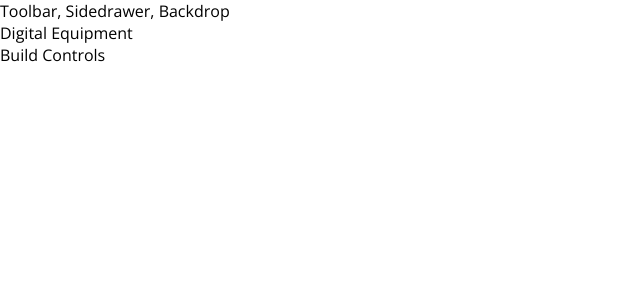
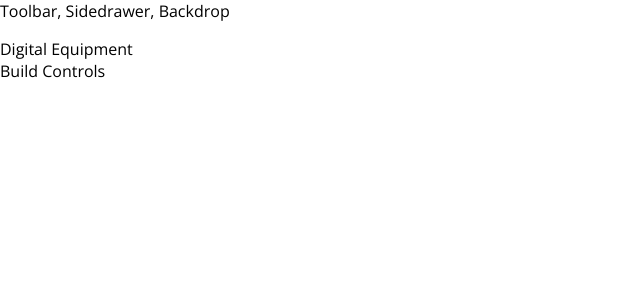
Before and after one commit to ThomasHAOD/digital-performance-setup-builder, a React (Create React App) app: page / in a window 1280 px wide. Shown: the top 300 px of the page, without its empty margins (0-640 px from the left). Built offline with nearby package versions, Linux system fonts and the light colour scheme.

Commit message:
add layout.css file

```diff
--- a/src/components/Layout/Layout.js
+++ b/src/components/Layout/Layout.js
@@ -1,12 +1,14 @@
 import React, { Fragment } from "react";
 
 import Aux from "../../hoc/Aux";
+
+import classes from "./Layout.module.css";
 
 const layout = props => {
   return (
     <Aux>
       <div>Toolbar, Sidedrawer, Backdrop</div>
-      <main>{props.children}</main>
+      <main className={classes.Content}>{props.children}</main>
     </Aux>
   );
 };
--- /dev/null
+++ b/src/components/Layout/Layout.module.css
@@ -0,0 +1,3 @@
+.Content {
+  margin-top: 16px;
+}
```
